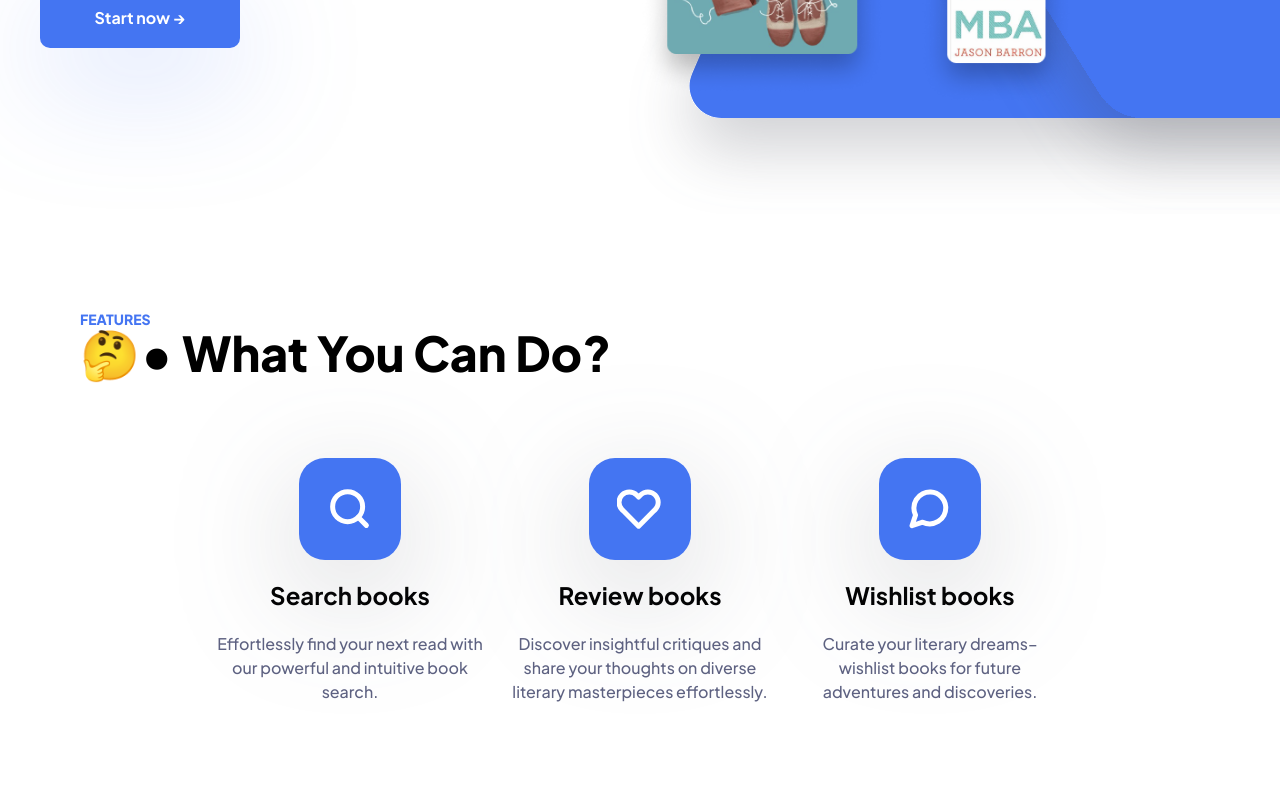
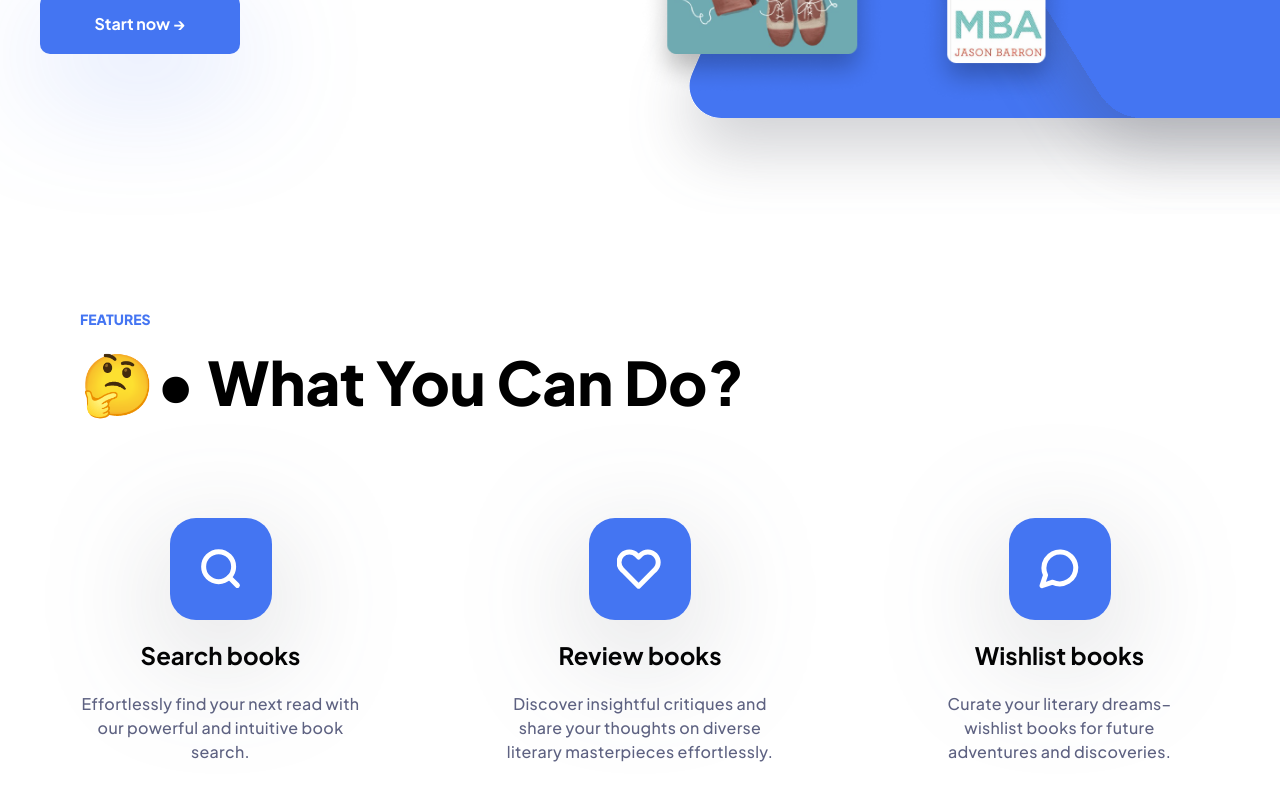
Before and after one commit to anwsaif/lidia-digital-library, a React (Vite) app: page / in a window 1280 px wide. Shown: the part 642-1442 px from the top of the page. Built offline with nearby package versions, Linux system fonts and the light colour scheme.

Commit message:
Update Features: all done

```diff
--- a/src/Elements/Feature.jsx
+++ b/src/Elements/Feature.jsx
@@ -2,12 +2,12 @@ import React from 'react'
 
 function Feature({logo, title, description, className=''}) {
   return (
-    <div className={`flex flex-col gap-5 max-w-[16.625rem] justify-between items-center `+ className}>
+    <div className={`flex flex-col gap-5 max-w-[17.5625rem] justify-between items-center `+ className}>
       <div className="h-[6.375rem] w-[6.375rem] rounded-[1.625rem] bg-primary drop-shadow-extrabold-dark">
         <img src={logo} className='p-7' alt=""/>
       </div>
       <h5 className='!font-bold'>{title}</h5>
-      <p className='text-center font-medium text-desc'>{description}</p>
+      <p className='text-desc-base text-center font-medium leading-[1.875rem] tracking-[.02em]'>{description}</p>
     </div>
   )
 }
--- a/src/Sections/Features.jsx
+++ b/src/Sections/Features.jsx
@@ -26,11 +26,11 @@ function Features() {
   return (
     <section>
       <div className="container mx-auto my-12 px-4 py-2 md:px-4 lg:my-[6.25rem] lg:px-5 lg:py-7 xl:px-20">
-        <div className="flex w-full flex-col">
+        <div className="flex w-full flex-col gap-4">
           <span className='capitalised text-xs text-primary'>FEATURES</span>
-          <h2>🤔• What You Can Do?</h2>
+          <h1>🤔• What You Can Do?</h1>
 
-          <div className="flex flex-wrap justify-center gap-28 gap-6">
+          <div className="flex flex-wrap justify-around gap-6 lg:gap-x-28 xl:justify-between">
             {features.map(({logo, title, description, index}) => {
               return <Feature logo={logo} title={title} description={description} className='mt-4 lg:mt-20' />
             })}
--- a/src/Sections/Hero.jsx
+++ b/src/Sections/Hero.jsx
@@ -11,8 +11,8 @@ function Hero() {
         <div className="relative flex w-full flex-col-reverse items-center md:flex-row md:gap-x-7 ">
           <div className="flex flex-col gap-4 md:w-1/2 md:gap-8">
             <h1 className='text-heading'>Search & review your <span className='text-primary underline'>fav book</span> effortlessly</h1>
-            <p className='line-clamp-2 text-sm text-desc sm:line-clamp-none' onClick={onDescClickHandler}>Embark on a literary journey like never before with our revolutionary library application! Introducing a seamless experience that transcends traditional boundaries, where  you can effortlessly search your favorite books.✨</p>
-            <a href="#" className='drop-shadow-bold-primary md:px-13 h-12 w-40 rounded-10 bg-primary px-6 py-3 text-center text-sm font-bold leading-6 text-white transition duration-300 ease-in-out hover:opacity-40 md:h-[3.75rem] md:w-[12.5rem] md:py-[1.125rem] lg:text-base'>Start now →</a>
+            <p className='text-desc-base line-clamp-2 sm:line-clamp-none' onClick={onDescClickHandler}>Embark on a literary journey like never before with our revolutionary library application! Introducing a seamless experience that transcends traditional boundaries, where  you can effortlessly search your favorite books.✨</p>
+            <a href="#" className='md:px-13 h-12 w-40 rounded-10 bg-primary px-6 py-3 text-center text-sm font-bold leading-6 text-white drop-shadow-bold-primary transition duration-300 ease-in-out hover:opacity-40 md:h-[3.75rem] md:w-[12.5rem] md:py-[1.125rem] lg:text-base'>Start now →</a>
           </div>
           <img src={Left} alt="Books" className='min-[529px]:max-w-96 w-screen max-w-[23rem] md:w-full lg:w-1/2 lg:max-w-full'/>
         </div>
--- a/src/index.css
+++ b/src/index.css
@@ -36,7 +36,7 @@
 /* Headings */
 
 h1 {
-  @apply text-2xl md:text-4xl md:leading-[3.0625rem] lg:text-6xl lg:leading-[4.75rem] 2xl:text-7xl 2xl:leading-[6.125rem] tracking-normal font-extrabold;
+  @apply text-2xl sm:text-[1.75rem] md:text-4xl md:leading-[3.0625rem] lg:text-6xl lg:leading-[4.75rem] 2xl:text-7xl 2xl:leading-[6.125rem] tracking-normal font-extrabold;
 }
 
 h2 {
@@ -52,7 +52,7 @@ h4 {
 }
 
 h5 {
-  @apply text-2xl leading-8 font-semibold;
+  @apply text-xl md:text-2xl md:leading-8 font-semibold;
 }
 
 h6 {
@@ -112,3 +112,7 @@ nav li {
   @apply text-link-inactive hover:text-link-active transition ease-in-out duration-300;
 
 }
+
+.text-desc-base {
+  @apply text-sm text-desc md:text-base;
+}
```
